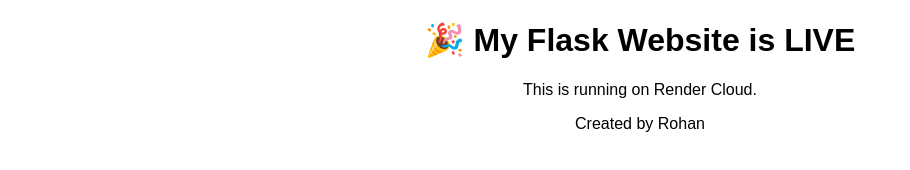
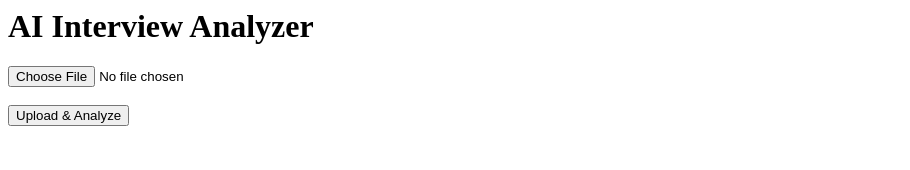
Before and after one commit to rohantundalwar2004/flask-host-project, a plain HTML site: page templates/index.html in a window 1280 px wide. Shown: the whole page, without its empty margins (0-910 px from the left). Drawn offline with Linux system fonts and the light colour scheme.

Commit message:
Change title and add video upload form
Updated the HTML structure to reflect the new title and added a file upload form for video analysis.

```diff
--- a/templates/index.html
+++ b/templates/index.html
@@ -1,11 +1,7 @@
-<!DOCTYPE html>
-<html>
-<head>
-    <title>My First Flask Website</title>
-</head>
-<body style="text-align:center; font-family: Arial;">
-    <h1>🎉 My Flask Website is LIVE</h1>
-    <p>This is running on Render Cloud.</p>
-    <p>Created by Rohan</p>
-</body>
-</html>
+<h1>AI Interview Analyzer</h1>
+
+<form action="/upload" method="post" enctype="multipart/form-data">
+    <input type="file" name="video" accept="video/*" required>
+    <br><br>
+    <button>Upload & Analyze</button>
+</form>
```
